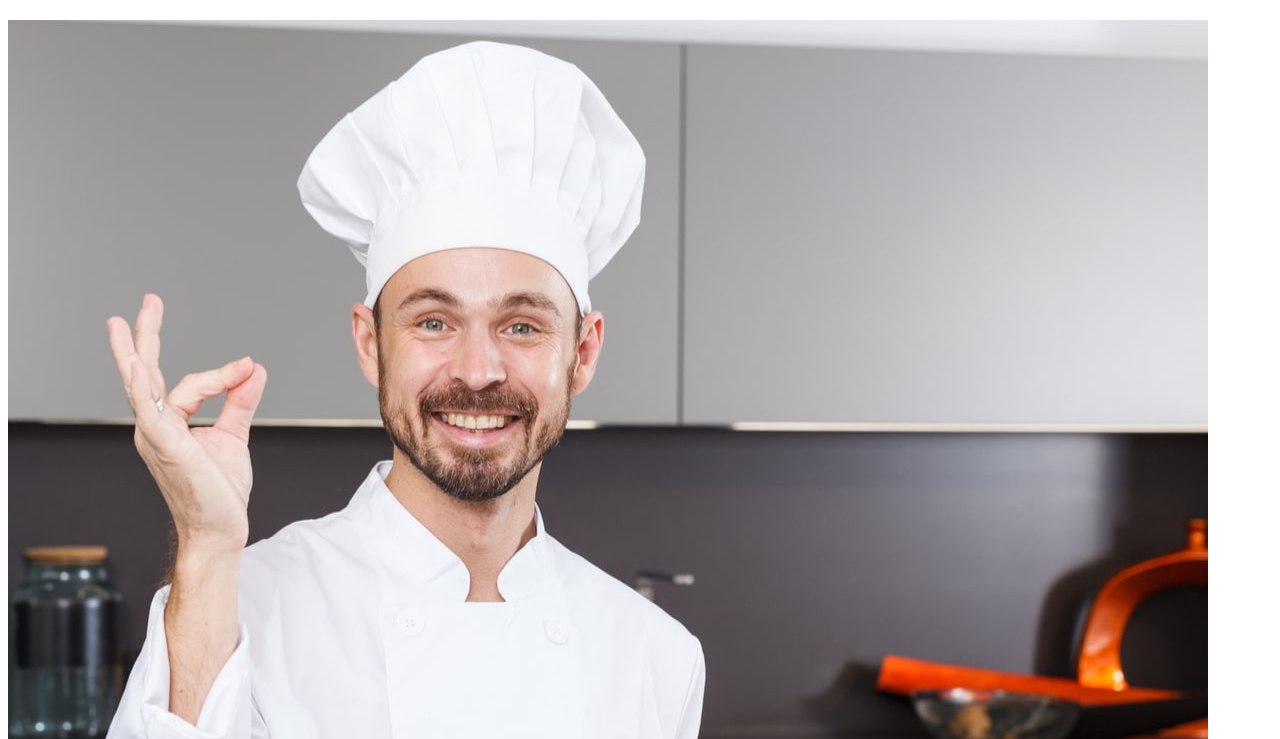
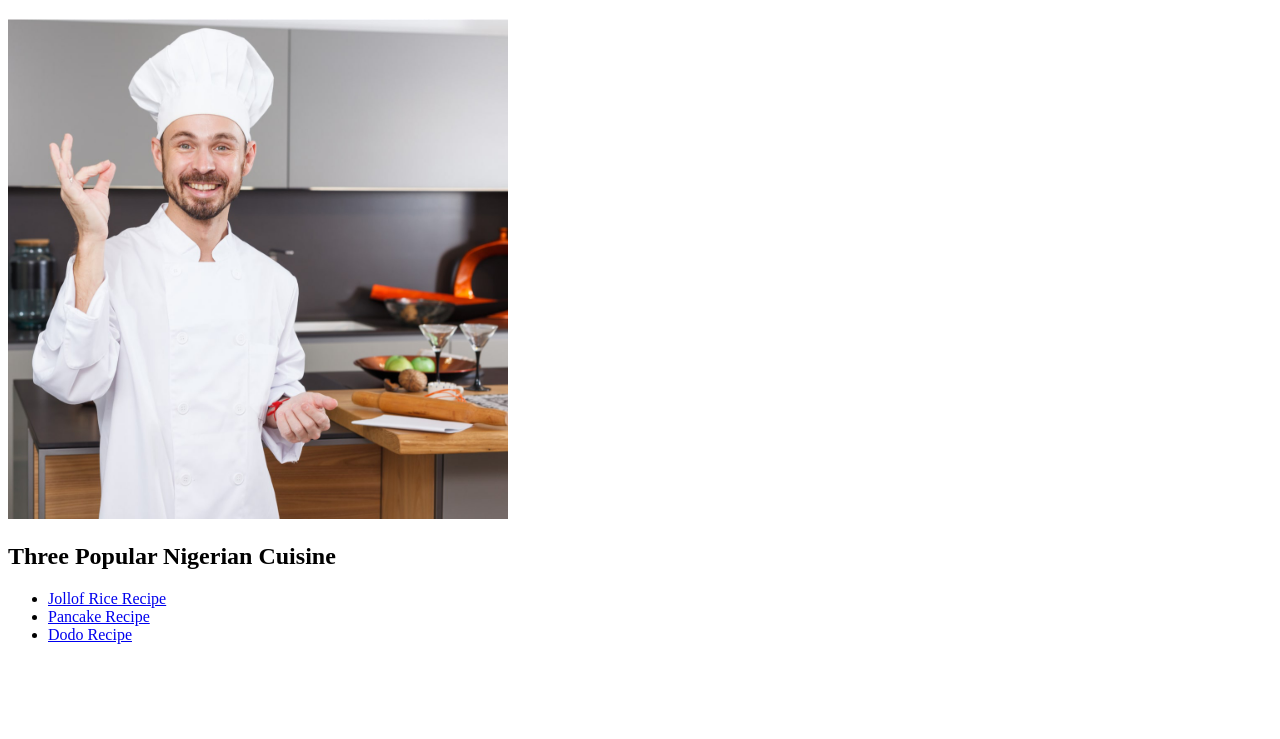
Before and after one commit to chimaihueze/odin-recipes, a plain HTML site: page index.html in a window 1280 px wide. Shown: the part 61-800 px from the top of the page. Drawn offline with Linux system fonts and the light colour scheme.

Commit message:
resized the image of the chef

```diff
--- a/index.html
+++ b/index.html
@@ -10,7 +10,7 @@
 
     <h1>Odin Recipes</h1>
 
-    <img src = "recipes/chef.jpg" alt = "picture of a chef">
+    <img src = "recipes/chef.jpg" alt = "picture of a chef" width = "500" height = "500">
 
     <h2>Three Popular Nigerian Cuisine</h2>
 
```
